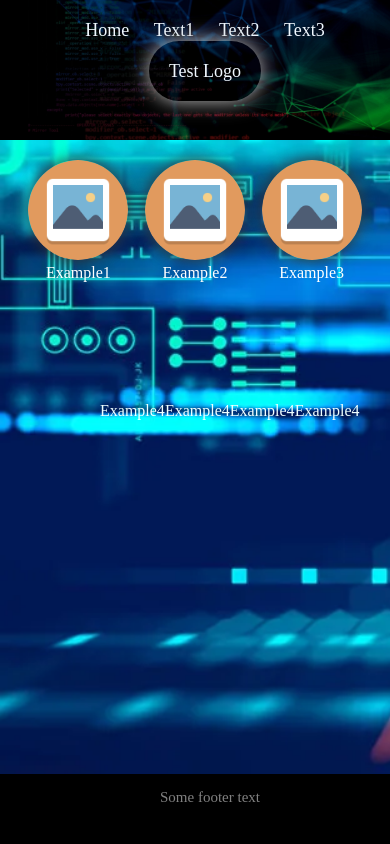
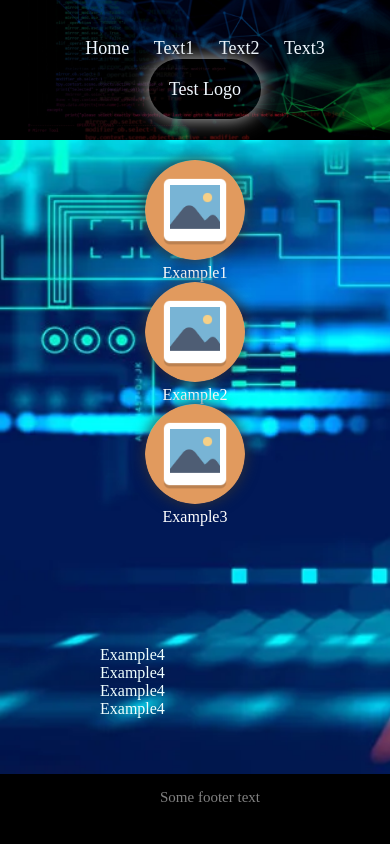
Before and after one commit to Lwenz95/Website-tests, a plain HTML site: page Website/index.html in a window 390 px wide. Shown: the top 844 px of the page. Drawn offline with Linux system fonts and the light colour scheme; a web font is replaced by a local one.

Commit message:
changed media query to flex wrap

```diff
--- a/Website/style.css
+++ b/Website/style.css
@@ -18,7 +18,7 @@ body img {
 header {
     font-family: "monaspace";
     background-image: url("images/Header+Background+Code+Dev.jpg");
-    background-size: 100%;
+    background-size: cover;
     background-repeat: no-repeat;
     padding: 20px;
     height: 100px;
@@ -58,6 +58,7 @@ header .logo a {
     padding: 20px;
     display: flex;
     flex-direction: row;
+    flex-wrap: wrap;
     font-family: monaspace;
 }
 
@@ -78,6 +79,7 @@ header .logo a {
     background-size: contain;
     display: flex;
     flex-direction: row;
+    flex-wrap: wrap;
     font-family: monaspace;
     padding: 100px;
 }
@@ -89,7 +91,7 @@ header .logo a {
 }
 
 nav ul {
-    margin: 0;
+
     padding: 0;
     list-style-type: none;
     text-align: center;
@@ -109,6 +111,14 @@ nav li {
         display: none;
     }
 }
+
+/* RESPONSIVE RULES
+@media screen and (max-width: 600px) {
+    .features {
+        display: inline-block;
+    }
+}
+*/
 
 a {
     text-decoration: none;
@@ -133,7 +143,7 @@ footer {
 }
 
 
-/* desktop settings */
+/* desktop settings
 @media screen and (max-width: 100px) {
     .features {
         display: inline-block;
@@ -141,4 +151,4 @@ footer {
         padding: 10px;
         align-content: center;
     }
-}
+} */
```
